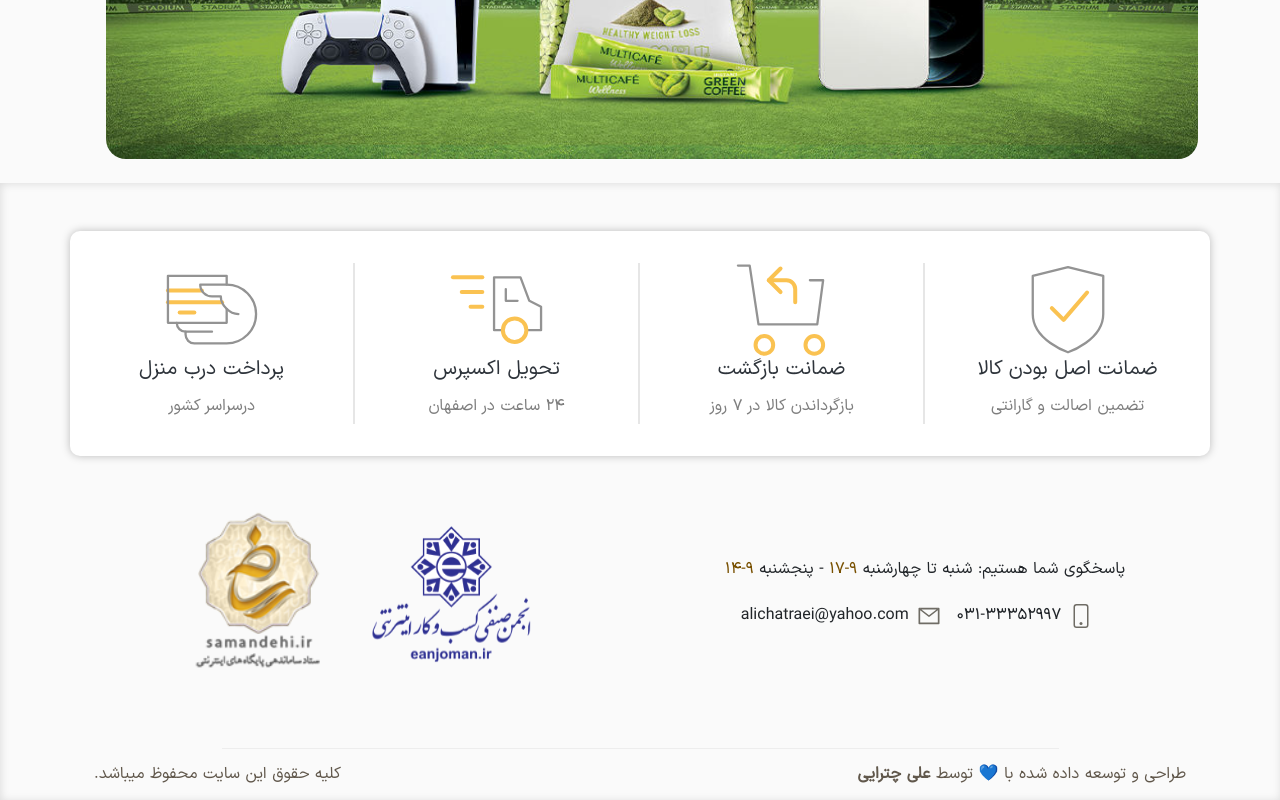
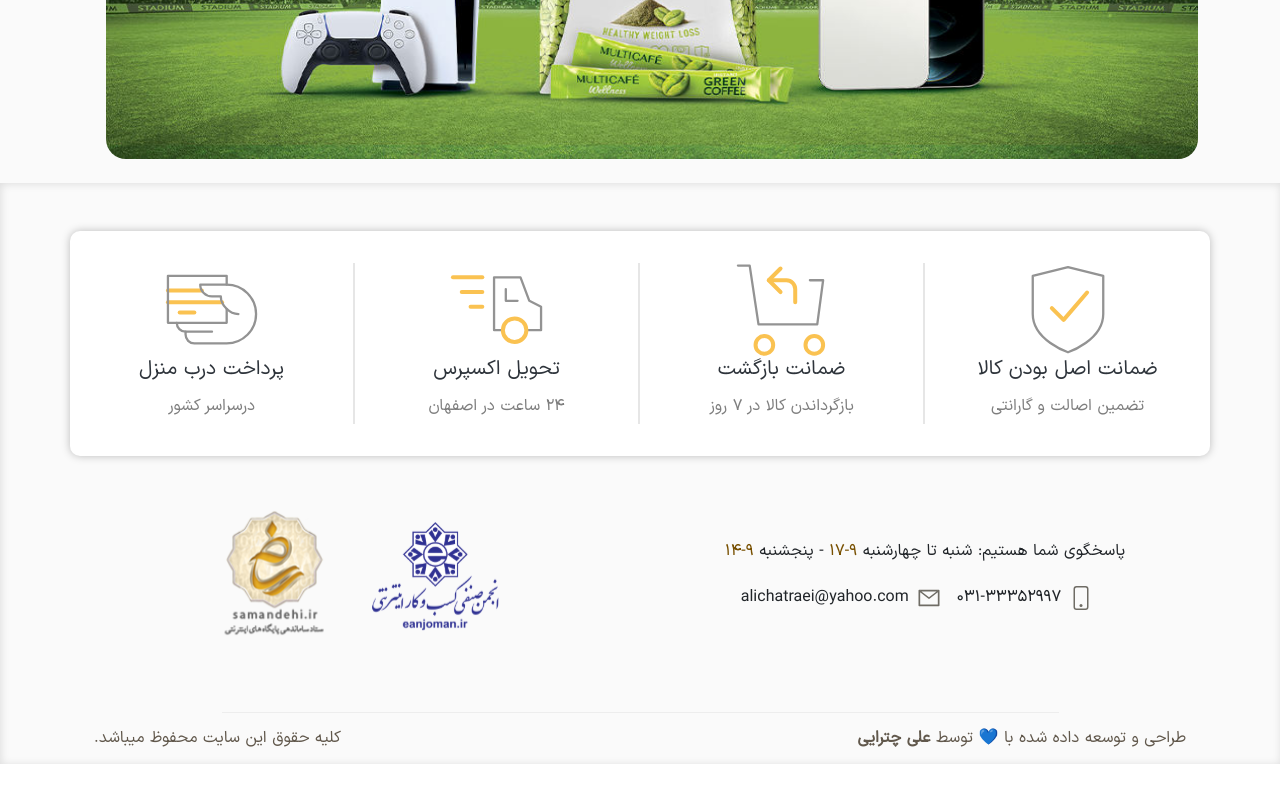
Before and after one commit to alichatraei/Shopping-store-with-react-, a React (Create React App) app: page / in a window 1280 px wide. Shown: the part 3631-4431 px from the top of the page. After the commit the page ends 4395 px from the top, so only its background shows below. Built offline with nearby package versions, Linux system fonts and the light colour scheme.

Commit message:
Edit width of enamad photos

```diff
--- a/src/Components/FooterEnamadLogo/FooterEnamadLogoStyles.module.css
+++ b/src/Components/FooterEnamadLogo/FooterEnamadLogoStyles.module.css
@@ -1,4 +1,4 @@
 .enamadImage {
-    width: 10rem;
+    max-width: 8rem;
     margin: 0 1rem;
 }
```
